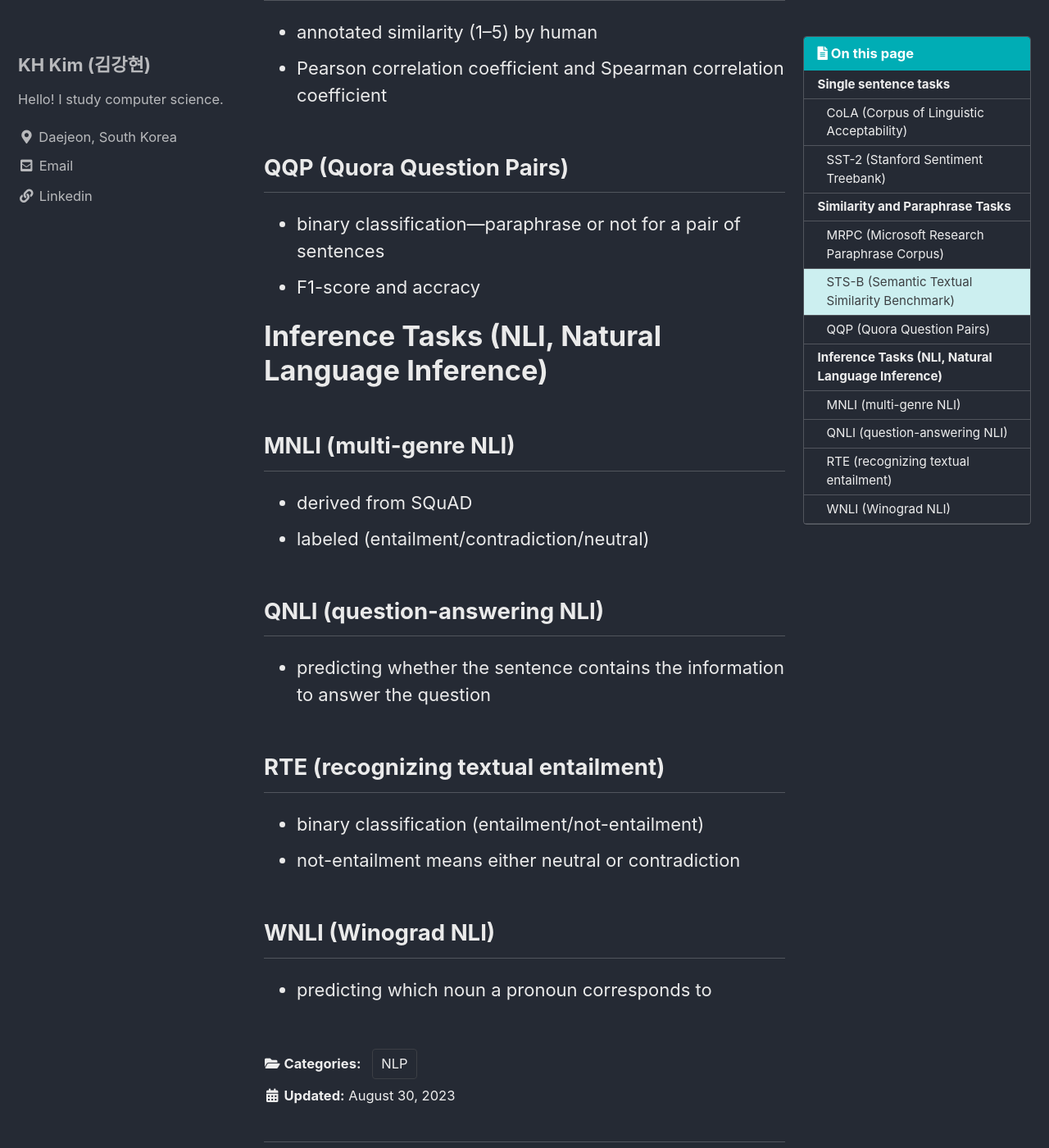
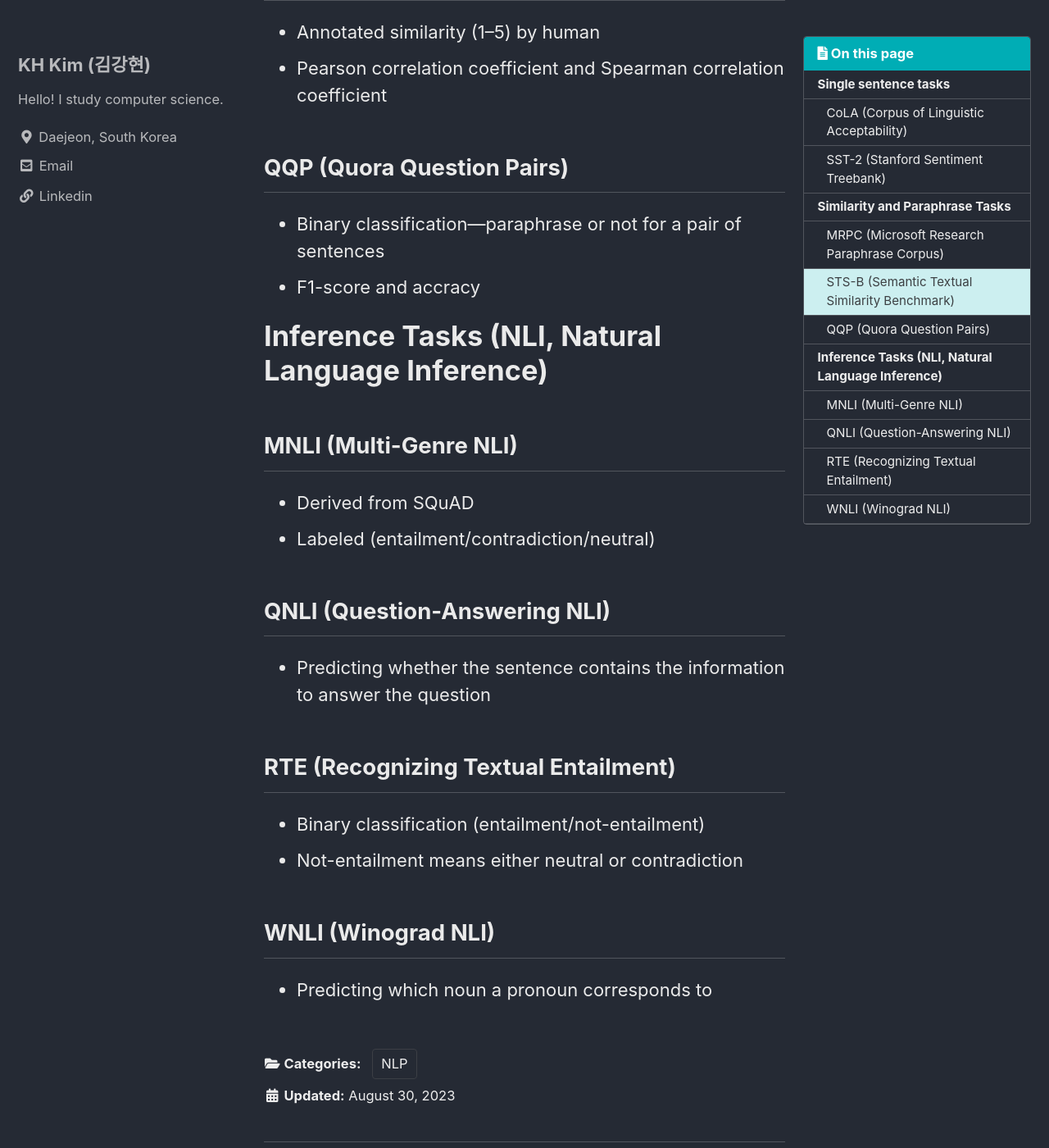
Before and after one commit to KAIST19/KAIST19.github.io, a Jekyll site: the page built from docs/_posts/2023-08-30-GLUE-Benchmark.markdown, in a window 1280 px wide and 1400 px high, scrolled down 1175 px. Shown: the whole window at 82% size. Built offline with Jekyll 4.4.1, drawn with Linux system fonts in a browser that asks for light colours; cached includes are drawn as plain includes; formulas are drawn with MathJax 3; comment, search, counter and statistics services are not loaded; some of the changed text lies outside the part shown.

Commit message:
capitalization

```diff
--- a/docs/_posts/2023-08-30-GLUE-Benchmark.markdown
+++ b/docs/_posts/2023-08-30-GLUE-Benchmark.markdown
@@ -9,46 +9,46 @@ categories: NLP
 
 ## CoLA (Corpus of Linguistic Acceptability)
 
-- binary classification—acceptable/unacceptable
+- Binary classification—acceptable/unacceptable
 - Matthews correlation coefficient $MCC = \frac{TP \times TN - FP \times FN}{\sqrt{(TP+FP)(TP+FN)(TN+FP)(TN+FN)}}$
 
 ## SST-2 (Stanford Sentiment Treebank)
 
-- binary classification—positive/negative
+- Binary classification—positive/negative
 
 # Similarity and Paraphrase Tasks
 
 ## MRPC (Microsoft Research Paraphrase Corpus)
 
-- binary classification—paraphrase or not for a pair of sentences
+- Binary classification—paraphrase or not for a pair of sentences
 - F1-score and accuracy
 
 ## STS-B (Semantic Textual Similarity Benchmark)
 
-- annotated similarity (1–5) by human
+- Annotated similarity (1–5) by human
 - Pearson correlation coefficient and Spearman correlation coefficient
 
 ## QQP (Quora Question Pairs)
 
-- binary classification—paraphrase or not for a pair of sentences
+- Binary classification—paraphrase or not for a pair of sentences
 - F1-score and accracy
 
 # Inference Tasks (NLI, Natural Language Inference)
 
-## MNLI (multi-genre NLI)
+## MNLI (Multi-Genre NLI)
 
-- derived from SQuAD
-- labeled (entailment/contradiction/neutral)
+- Derived from SQuAD
+- Labeled (entailment/contradiction/neutral)
 
-## QNLI (question-answering NLI)
+## QNLI (Question-Answering NLI)
 
-- predicting whether the sentence contains the information to answer the question
+- Predicting whether the sentence contains the information to answer the question
 
-## RTE (recognizing textual entailment)
+## RTE (Recognizing Textual Entailment)
 
-- binary classification (entailment/not-entailment)
-- not-entailment means either neutral or contradiction
+- Binary classification (entailment/not-entailment)
+- Not-entailment means either neutral or contradiction
 
 ## WNLI (Winograd NLI)
 
-- predicting which noun a pronoun corresponds to
+- Predicting which noun a pronoun corresponds to
```
